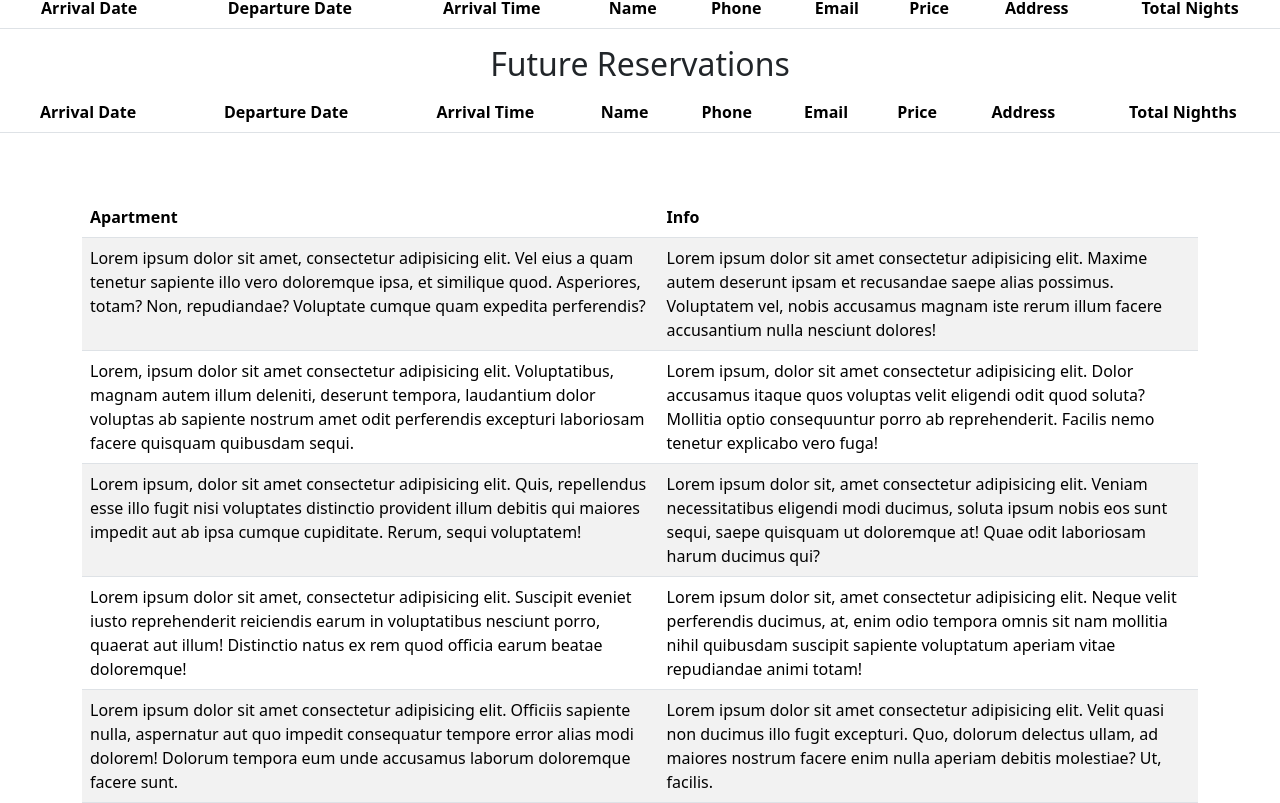
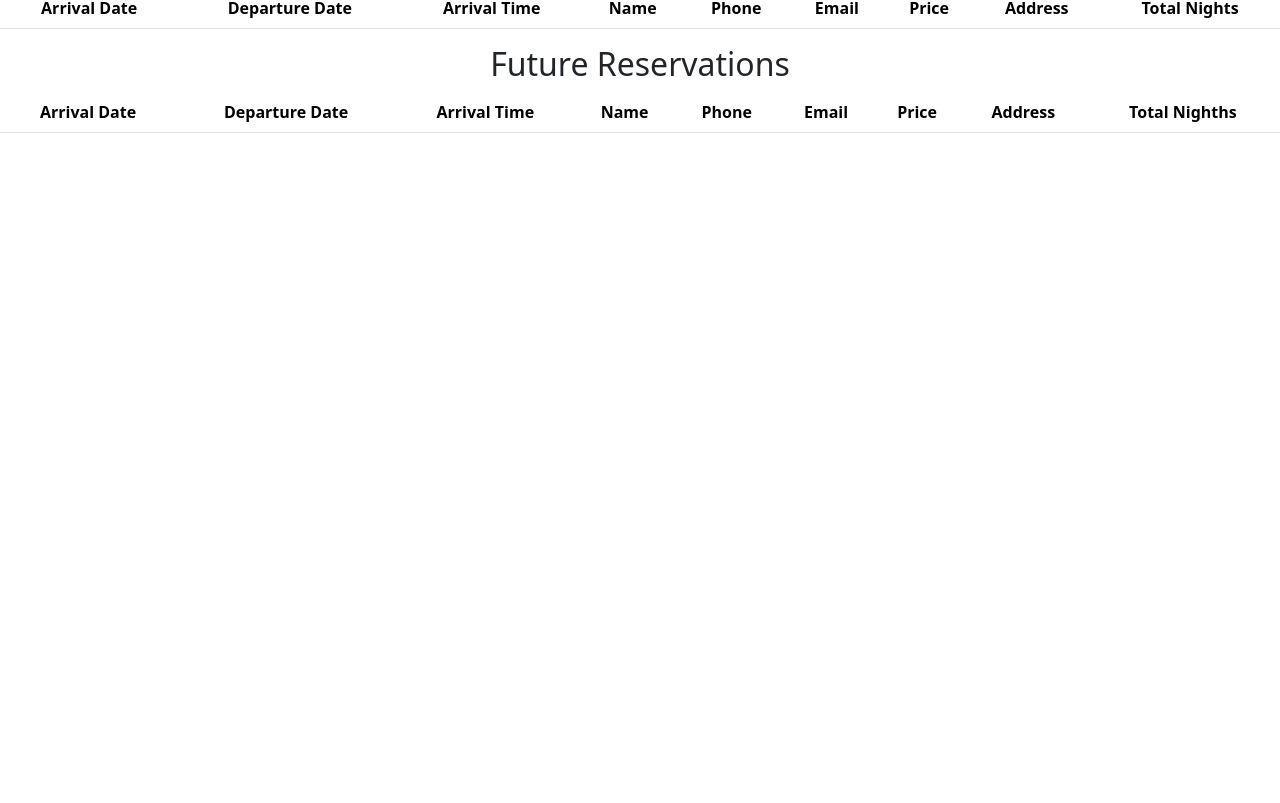
Before and after one commit to nihil-ist/miniproyectoTWeb, an Angular app: page / in a window 1280 px wide. Shown: the part 1208-2011 px from the top of the page. After the commit the page ends 1341 px from the top, so only its background shows below. Built offline with nearby package versions, Linux system fonts and the light colour scheme.

Commit message:
fix lo de prices

```diff
--- a/src/app/app.component.html
+++ b/src/app/app.component.html
@@ -4,7 +4,3 @@
   </h1>
   <app-form></app-form>
 </div>
-<br><br>
-<div>
-  <app-info></app-info>
-</div>
--- a/src/app/form/form.component.html
+++ b/src/app/form/form.component.html
@@ -25,7 +25,7 @@
   </div>
   <div class="form-group">
       <label for="price">Price</label>
-      <input type="number" class="form-control" id="price" name="price" ngModel required>
+      <input type="number" class="form-control" id="price" name="price" [(ngModel)]="reservation.price" required>
   </div>
   <div class="form-group">
       <label for="address">Address</label>
--- a/src/app/form/form.component.ts
+++ b/src/app/form/form.component.ts
@@ -20,7 +20,7 @@ export class FormComponent {
     name: '',
     phone: '',
     email: '',
-    price: 0,
+    price: null,
     address: '',
     nights: 0
   };
@@ -80,7 +80,7 @@ export class FormComponent {
       name: '',
       phone: '',
       email: '',
-      price: 0,
+      price: null,
       address: '',
       nights: 0
     };
@@ -140,7 +140,7 @@ interface Reservation {
   name: string;
   phone: string;
   email: string;
-  price: number;
+  price: number | null;
   address: string;
   nights: number;
 }
```
